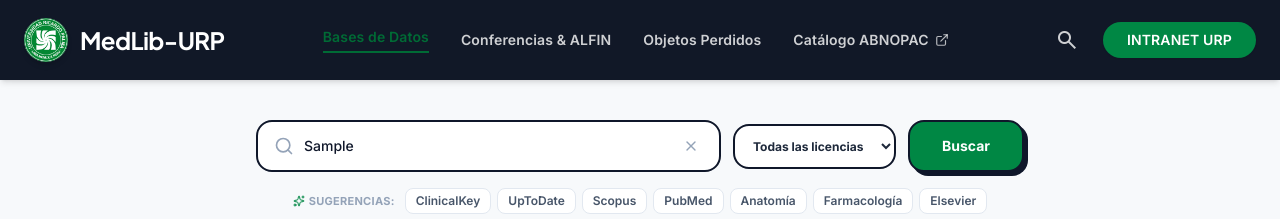
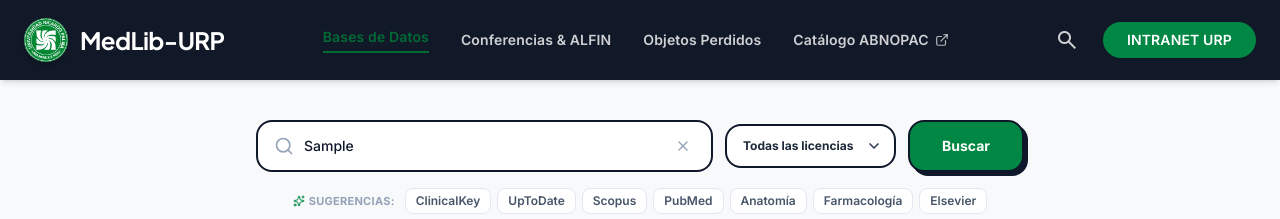
Before and after one commit to Cjoshue18/MedLib-URP, a React (Vite) app in the folder frontend/: page / in a window 1280 px wide. Both pictures are taken after typing "Sample" into the empty fields and a click on the button "Buscar". Shown: the top 219 px of the page. Built offline with nearby package versions, Linux system fonts and the light colour scheme; no server answers.

Commit message:
hotfix: boton de filtro de licencias arreglado

```diff
--- a/frontend/src/features/guides/components/DatabaseSearchBar.tsx
+++ b/frontend/src/features/guides/components/DatabaseSearchBar.tsx
@@ -1,5 +1,4 @@
-import React from 'react';
-import { Search, X, Sparkles } from 'lucide-react';
+import { Search, X, Sparkles, ChevronDown } from 'lucide-react';
 
 interface DatabaseSearchBarProps {
   searchTerm: string;
@@ -57,15 +56,18 @@
           </div>
 
           {onLicenseFilterChange && (
+            <div className="relative shrink-0 w-full sm:w-auto">
               <select
                 value={licenseFilter || 'all'}
                 onChange={(e) => onLicenseFilterChange(e.target.value as 'all' | 'subscription' | 'open')}
-              className="py-3 px-3.5 rounded-2xl border-2 border-slate-900 bg-white text-xs font-bold text-slate-800 shadow-urp-brutal-sm outline-none cursor-pointer"
+                className="w-full sm:w-auto appearance-none py-3 pl-4 pr-10 rounded-2xl border-2 border-slate-900 bg-white text-xs font-bold text-slate-800 shadow-urp-brutal-sm outline-none cursor-pointer hover:bg-slate-50 transition-colors"
               >
                 <option value="all">Todas las licencias</option>
                 <option value="subscription">Suscripción URP</option>
                 <option value="open">Acceso Abierto</option>
               </select>
+              <ChevronDown className="w-4 h-4 text-slate-700 absolute right-3.5 top-1/2 -translate-y-1/2 pointer-events-none stroke-[2.5]" />
+            </div>
           )}
 
           {actionsRight}
@@ -132,27 +134,33 @@
         {(onLicenseFilterChange || onStatusFilterChange) && (
           <div className="flex items-center gap-2">
             {onLicenseFilterChange && (
+              <div className="relative">
                 <select
                   value={licenseFilter || 'all'}
                   onChange={(e) => onLicenseFilterChange(e.target.value as 'all' | 'subscription' | 'open')}
-                className="py-2 px-3 rounded-xl border border-slate-300 text-xs font-semibold text-slate-700 bg-white focus:border-[#008744] outline-none cursor-pointer"
+                  className="appearance-none py-2 pl-3 pr-8 rounded-xl border border-slate-300 text-xs font-semibold text-slate-700 bg-white focus:border-[#008744] outline-none cursor-pointer hover:bg-slate-50 transition-colors"
                 >
                   <option value="all">Todas las licencias</option>
                   <option value="subscription">Suscripción URP</option>
                   <option value="open">Acceso Abierto</option>
                 </select>
+                <ChevronDown className="w-3.5 h-3.5 text-slate-500 absolute right-2.5 top-1/2 -translate-y-1/2 pointer-events-none" />
+              </div>
             )}
 
             {onStatusFilterChange && (
+              <div className="relative">
                 <select
                   value={statusFilter || 'all'}
                   onChange={(e) => onStatusFilterChange(e.target.value as 'all' | 'active' | 'inactive')}
-                className="py-2 px-3 rounded-xl border border-slate-300 text-xs font-semibold text-slate-700 bg-white focus:border-[#008744] outline-none cursor-pointer"
+                  className="appearance-none py-2 pl-3 pr-8 rounded-xl border border-slate-300 text-xs font-semibold text-slate-700 bg-white focus:border-[#008744] outline-none cursor-pointer hover:bg-slate-50 transition-colors"
                 >
                   <option value="all">Todos los estados</option>
                   <option value="active">Solo Activos</option>
                   <option value="inactive">Solo Inactivos</option>
                 </select>
+                <ChevronDown className="w-3.5 h-3.5 text-slate-500 absolute right-2.5 top-1/2 -translate-y-1/2 pointer-events-none" />
+              </div>
             )}
           </div>
         )}
```
Lines whose indentation alone changed are shown as unchanged.
